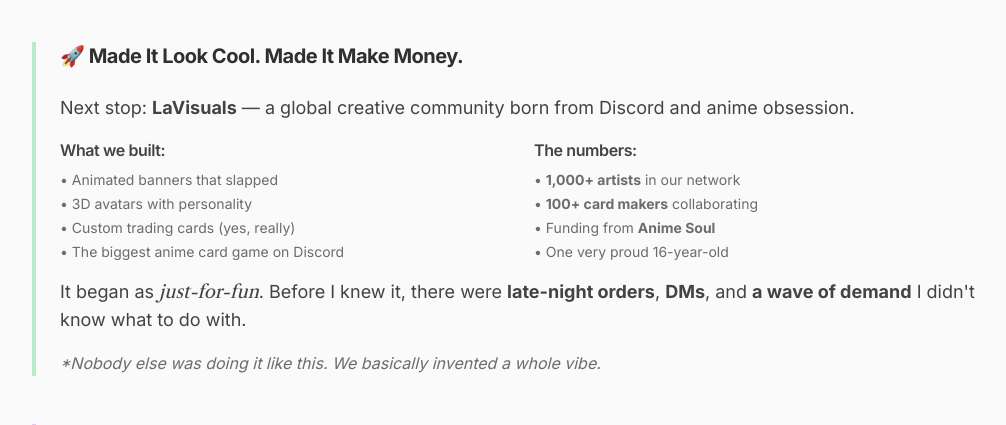
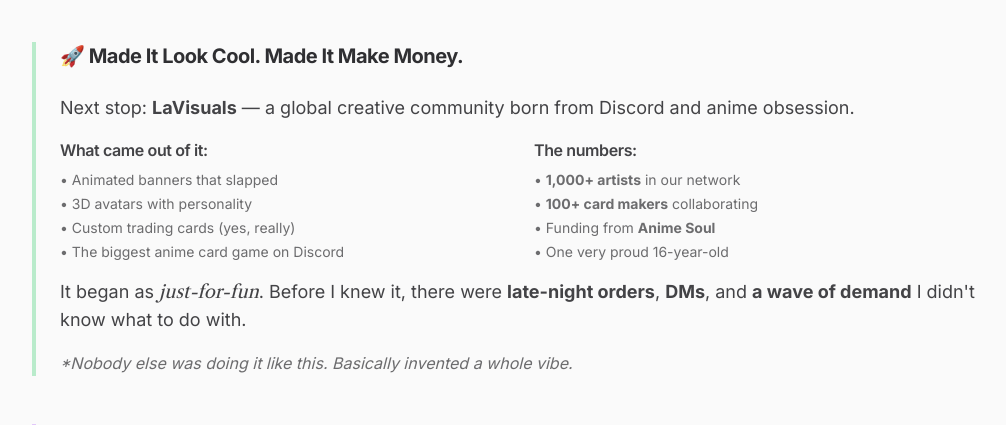
Before and after one commit to MynkSinghal/Portfolio-v2, a Next.js app: page / in a window 1280 px wide. Shown: the part 1160-1585 px from the top of the page, without its empty margins (128-1134 px from the left). Built offline with nearby package versions, Linux system fonts and the light colour scheme.

Commit message:
Update journey-section.tsx

```diff
--- a/src/components/journey-section.tsx
+++ b/src/components/journey-section.tsx
@@ -55,7 +55,7 @@
 
               <div className="grid md:grid-cols-2 gap-4 my-6">
                 <div className="space-y-2">
-                  <h4 className="font-semibold text-foreground/90">What we built:</h4>
+                  <h4 className="font-semibold text-foreground/90">What came out of it:</h4>
                   <ul className="text-sm space-y-1 text-foreground/70">
                     <li>• Animated banners that slapped</li>
                     <li>• 3D avatars with personality</li>
@@ -81,7 +81,7 @@
               </p>
 
               <p className="text-base leading-relaxed italic text-foreground/70 mt-4">
-                *Nobody else was doing it like this. We basically invented a whole vibe.
+                *Nobody else was doing it like this. Basically invented a whole vibe.
               </p>
             </div>
           </div>
```
